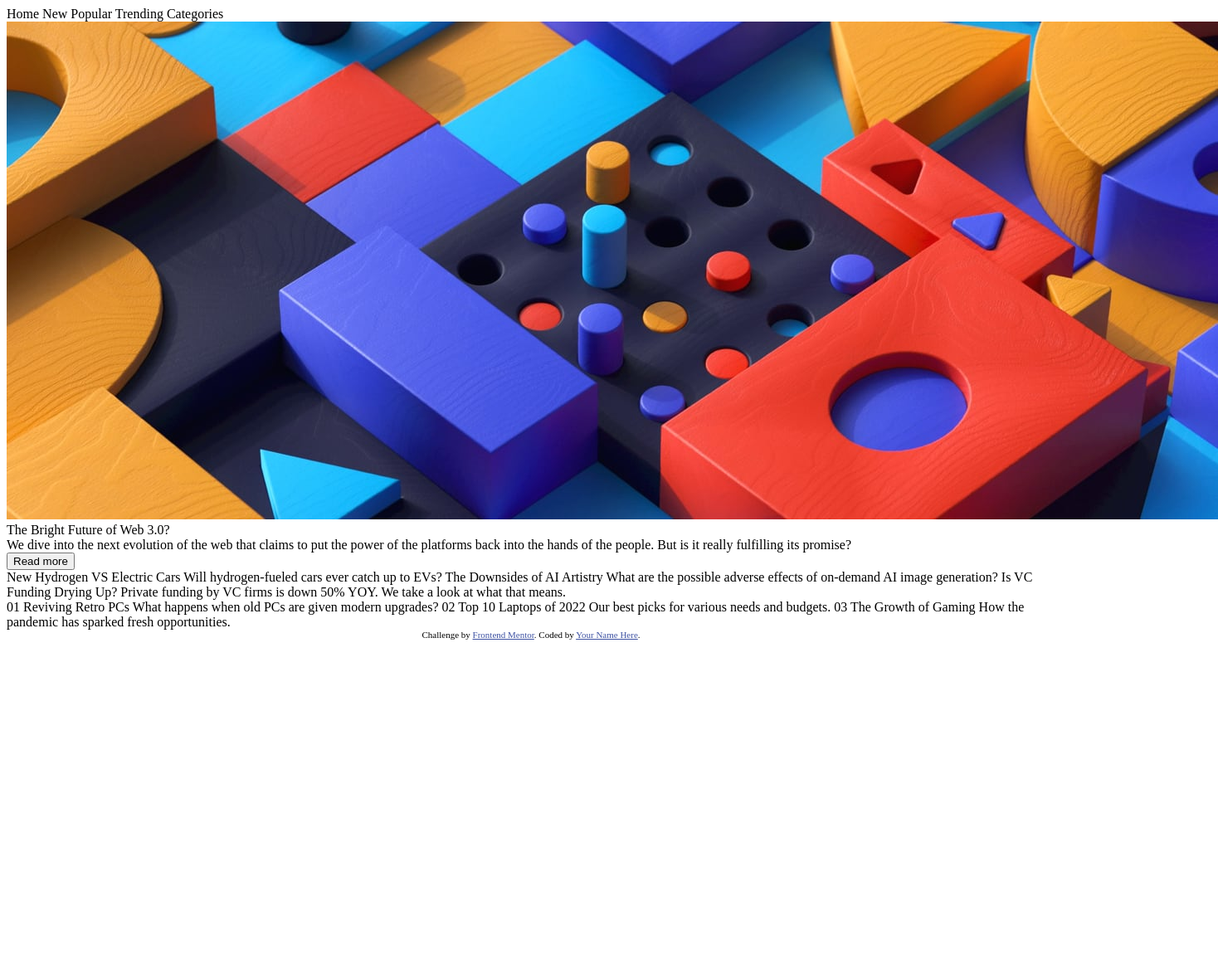
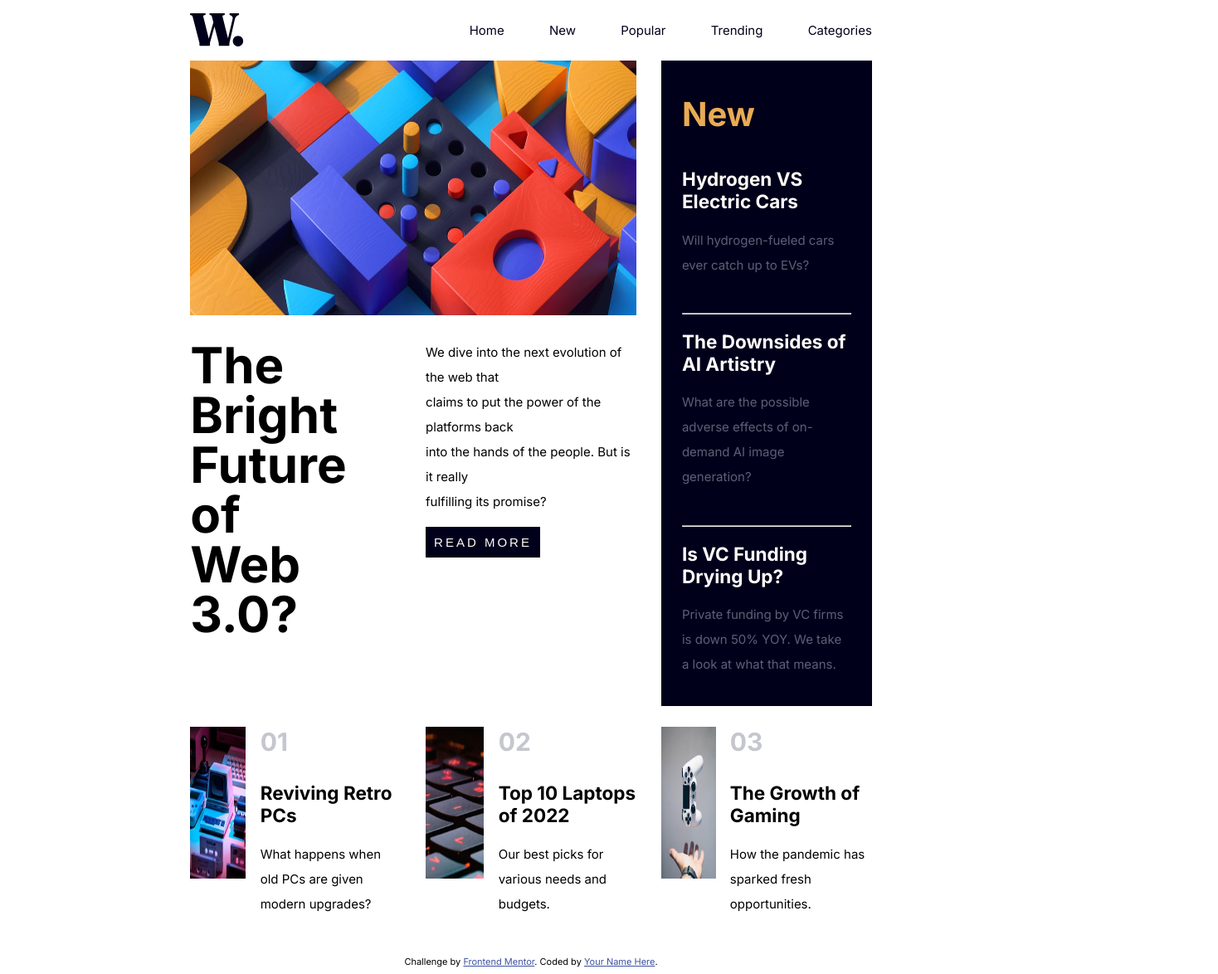
Before and after one commit to GregFJr/Washington-News, a plain HTML site: page index.html in a window 1280 px wide. Shown: the whole page at 83% size, 1468 px wide, since content can reach past the window. Before the commit the page ends 800 px from the top, so only its background shows below. Drawn offline with Linux system fonts and the light colour scheme.

Commit message:
optimized styling with css grid

```diff
--- a/index.html
+++ b/index.html
@@ -1,18 +1,15 @@
 <!DOCTYPE html>
 <html lang="en">
+
 <head>
   <meta charset="UTF-8" />
   <meta name="viewport" content="width=device-width, initial-scale=1.0" />
   <!-- displays site properly based on user's device -->
 
-    <link
-      rel="icon"
-      type="image/png"
-      sizes="32x32"
-      href="./assets/images/favicon-32x32.png"
-    />
+  <link rel="icon" type="image/png" sizes="32x32" href="./assets/images/favicon-32x32.png" />
+  <link href="https://fonts.googleapis.com/css2?family=Inter:wght@100..900&display=swap" rel="stylesheet" />
 
-    <link rel="stylesheet" href="./styles.css">
+  <link rel="stylesheet" href="./styles.css" />
 
   <title>Frontend Mentor | News homepage</title>
 
@@ -22,53 +19,115 @@
       font-size: 11px;
       text-align: center;
     }
+
     .attribution a {
       color: hsl(228, 45%, 44%);
     }
   </style>
 </head>
+
 <body>
   <section class="main-container">
-      <nav class="nav-links">Home New Popular Trending Categories</nav>
+    <div class="nav-header">
+      <img src="./assets/images/logo.svg" alt="logo">
+      <nav class="nav-links"><a href="">Home</a> <a href="">New</a> <a href="">Popular </a> <a href="">Trending</a> <a
+          href="">Categories</a></nav>
+    </div>
 
-      <section class="headline">
+    <section class="headlines">
+      <div class="one">
+        <img src="./assets/images/image-web-3-desktop.jpg" alt="" />
+      </div>
 
-          <div><img src="./assets/images/image-web-3-desktop.jpg" alt=""></div>
+      <div class="two">
+        <h1>
+          The Bright <br />
+          Future of <br />
+          Web 3.0?
+        </h1>
+      </div>
 
-       <div>The Bright Future of Web 3.0? </div>
+      <div class="three">
+        We dive into the next evolution of the web that <br />
+        claims to put the power of the platforms back <br />
+        into the hands of the people. But is it really <br />
+        fulfilling its promise?
 
-       <div> We dive into the next evolution of the web
-        that claims to put the power of the platforms back into the hands of the
-        people. But is it really fulfilling its promise?</div>
+        <div><button>Read More</button></div>
+      </div>
 
-        <button>Read more</button>
+      <div class="four">
+        <h1>New</h1>
+        <div class="side-news">
+          <h2>Hydrogen VS Electric Cars</h2>
+          <p>Will hydrogen-fueled cars ever catch up to EVs?</p>
+        </div>
 
-       <div> New Hydrogen
-        VS Electric Cars Will hydrogen-fueled cars ever catch up to EVs?
+        <hr />
 
-        The Downsides of AI Artistry What are the possible adverse effects of
-        on-demand AI image generation?
+        <div class="side-news">
+          <h2>The Downsides of AI Artistry</h2>
+          <p>
+            What are the possible adverse effects of on-demand AI image
+            generation?
+          </p>
+        </div>
 
-        Is VC Funding Drying Up? Private funding
-        by VC firms is down 50% YOY. We take a look at what that means.</div>
+        <hr />
+        <div class="side-news">
+          <h2>Is VC Funding Drying Up?</h2>
+          <p>
+            Private funding by VC firms is down 50% YOY. We take a look at
+            what that means.
+          </p>
+        </div>
+      </div>
     </section>
 
     <section class="blogs">
-        01 Reviving Retro PCs What happens when old PCs are given modern
+      <div class="blog-topic">
+        <div class="topic-img"><img src="./assets/images/image-retro-pcs.jpg" alt="" /></div>
+        <div class="topic-info">
+          <h1>01</h1>
+          <h2>Reviving Retro PCs</h2>
+          <p>
+             What happens when old PCs are given modern
             upgrades?
+          </p>
+        </div>
+      </div>
 
-        02 Top 10 Laptops of 2022 Our best picks for various needs and
+      <div class="blog-topic">
+        <div class="topic-img"><img src="./assets/images/image-top-laptops.jpg" alt="" /></div>
+        <div class="topic-info">
+          <h1>02</h1>
+          <h2>Top 10 Laptops of 2022</h2>
+          <p>
+             Our best picks for various needs and
             budgets.
+          </p>
+        </div>
 
-        03 The Growth of Gaming How the pandemic has sparked fresh
+      </div>
+      <div class="blog-topic">
+        <div class="topic-img"><img src="./assets/images/image-gaming-growth.jpg" alt="" /></div>
+        <div class="topic-info">
+          <h1>03</h1>
+          <h2>The Growth of Gaming</h2>
+          <p>
+             How the pandemic has sparked fresh
             opportunities.
+          </p>
+        </div>
+
+      </div>
     </section>
   </section>
   <div class="attribution">
     Challenge by
-      <a href="https://www.frontendmentor.io?ref=challenge" target="_blank"
-        >Frontend Mentor</a
-      >. Coded by <a href="#">Your Name Here</a>.
+    <a href="https://www.frontendmentor.io?ref=challenge" target="_blank">Frontend Mentor</a>. Coded by <a href="#">Your
+      Name Here</a>.
   </div>
 </body>
+
 </html>
--- /dev/null
+++ b/styles.css
@@ -0,0 +1,152 @@
+:root {
+--Off-white: hsl(36, 100%, 99%);
+--Grayish-blue: hsl(233, 8%, 79%);
+--Dark-grayish-blue: hsl(236, 13%, 42%);
+--Very-dark-blue: hsl(240, 100%, 5%);
+--Soft-orange: hsl(35, 77%, 62%);
+--Soft-red: hsl(5, 85%, 63%);
+}
+
+/* body {
+    display: flex;
+    justify-content: center;
+    flex-direction: column;
+} */
+
+body {
+    font-family: "Inter", sans-serif;
+    font-size: 15px;
+}
+
+.nav-header {
+    display: flex;
+    justify-content: space-between;
+    align-items: center;
+    margin: 2% 0;
+}
+
+.nav-links a {
+
+    text-decoration: none;
+    color: var(--Very-dark-blue);
+    padding-left: 50px;
+}
+
+.nav-links a:hover {
+    color: var(--Soft-orange);
+}
+
+.main-container {
+    width: 65%;
+    height: 70%;
+    margin: 0 auto;
+}
+
+.headlines {
+    display: grid;
+    grid-template-columns: repeat(3, 1fr);
+    gap: 30px;
+}
+
+.one img {
+    width: 100%;
+    height: 100%;
+}
+
+.one {
+    grid-column: 1 / 3;
+}
+
+.two h1 {
+    font-size: 60px;
+    margin: 0;
+    line-height: 1;
+}
+
+.two {
+    grid-column: 1 / 1;
+}
+
+.three {
+    grid-column: 2 / 2;
+    line-height: 2;
+}
+
+.three button {
+    border: none;
+    background-color: var(--Very-dark-blue);
+    color: var(--Off-white);
+    padding: 10px;
+    letter-spacing: 3px;
+    font-size: 15px;
+    text-transform: uppercase;
+    margin-top: 6%;
+
+}
+
+.four {
+
+    grid-column: 3 / 3;
+    grid-row: 1 / 3;
+    background-color: var(--Very-dark-blue);
+    color: var(--Off-white);
+    padding: 0 25px 0 25px;
+}
+
+.four h1 {
+    font-size: 40px;
+    color: var(--Soft-orange);
+}
+
+.side-news {
+    padding-bottom: 20px;
+}
+
+.side-news h2:hover {
+    color: var(--Soft-orange);
+    cursor: pointer;
+}
+
+.side-news p {
+    line-height: 2;
+    color: var(--Dark-grayish-blue);
+}
+
+.blogs {
+    display: grid;
+    grid-template-columns: repeat(3, 1fr);
+    gap: 30px;
+    margin-top: 3%;
+    margin-bottom: 4%;
+}
+
+.blog-topic {
+    display: grid;
+    grid-template-columns: auto auto;
+    width: 100%;
+}
+
+.topic-img {
+    width: 90%;
+    height: 75%;
+}
+
+.topic-img img {
+    width: 100%;
+    height: 100%;
+}
+
+.topic-info {
+    margin: 0;
+    padding-left: 10px;
+}
+
+.topic-info h1 {
+    margin-top: 0;
+    font-size: 30px;
+    color: var(--Grayish-blue)
+}
+
+.topic-info p {
+    line-height: 2;
+}
```
Lines whose indentation alone changed are shown as unchanged.
